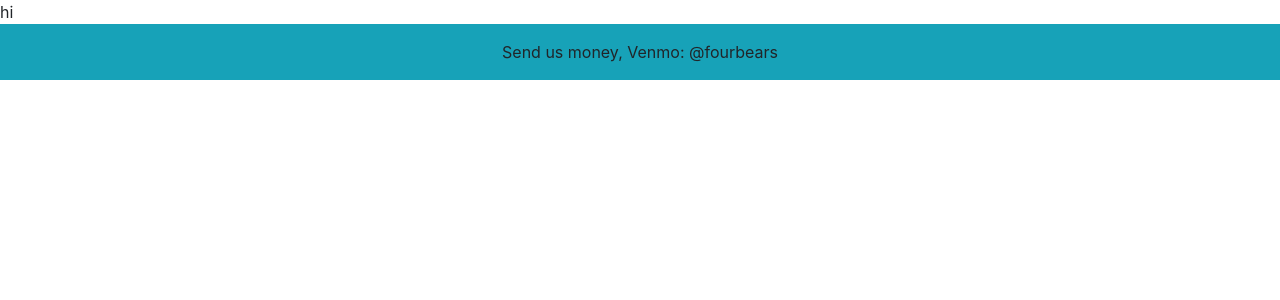
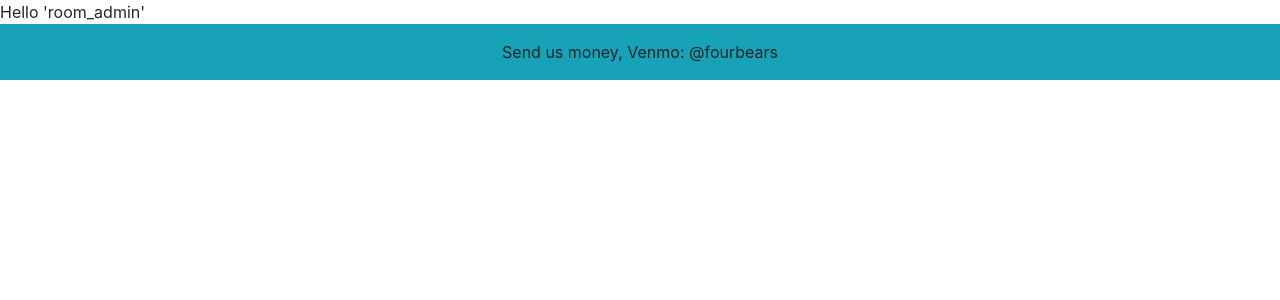
Before and after one commit to hcharlie1201/projectRoomate, a Django app: page /joinapt/ in a window 1280 px wide. Shown: the part 56-356 px from the top of the page. Run offline with Django 3.2, Linux system fonts and the light colour scheme; a user stored in the database is signed in; some libraries are stand-ins or nearby versions.

Commit message:
[bug] cookie bug

```diff
--- a/room/settings.py
+++ b/room/settings.py
@@ -133,3 +133,5 @@
 GHERKIN_TEST_CLASS = 'aloe_django.TestCase'
 
 GHERKIN_TEST_RUNNER = 'aloe_django.runner.GherkinTestRunner'
+
+LOGIN_URL = 'users:login'
--- a/roomate_app/views.py
+++ b/roomate_app/views.py
@@ -2,11 +2,13 @@
 from .models import Apartment, MyUser, Chore
 from django.contrib.auth.models import User
 from .forms import JoinApartmentForm
+from django.contrib.auth.decorators import login_required
 
 # Create your views here.
 def index(request):
     return render(request, 'roomate_app/index.html')
 
+@login_required
 def dashboard(request):
     #check if the user has an apartment or not
     return render(request, 'roomate_app/dummy.html')
--- a/templates/roomate_app/dummy.html
+++ b/templates/roomate_app/dummy.html
@@ -1,4 +1,4 @@
 {% extends "base.html" %}
 {% block content %}
-<div>hi</div>
+<div>Hello '{{user.username}}'</div>
 {% endblock content %}
```
Also changed, not shown: db.sqlite3.
